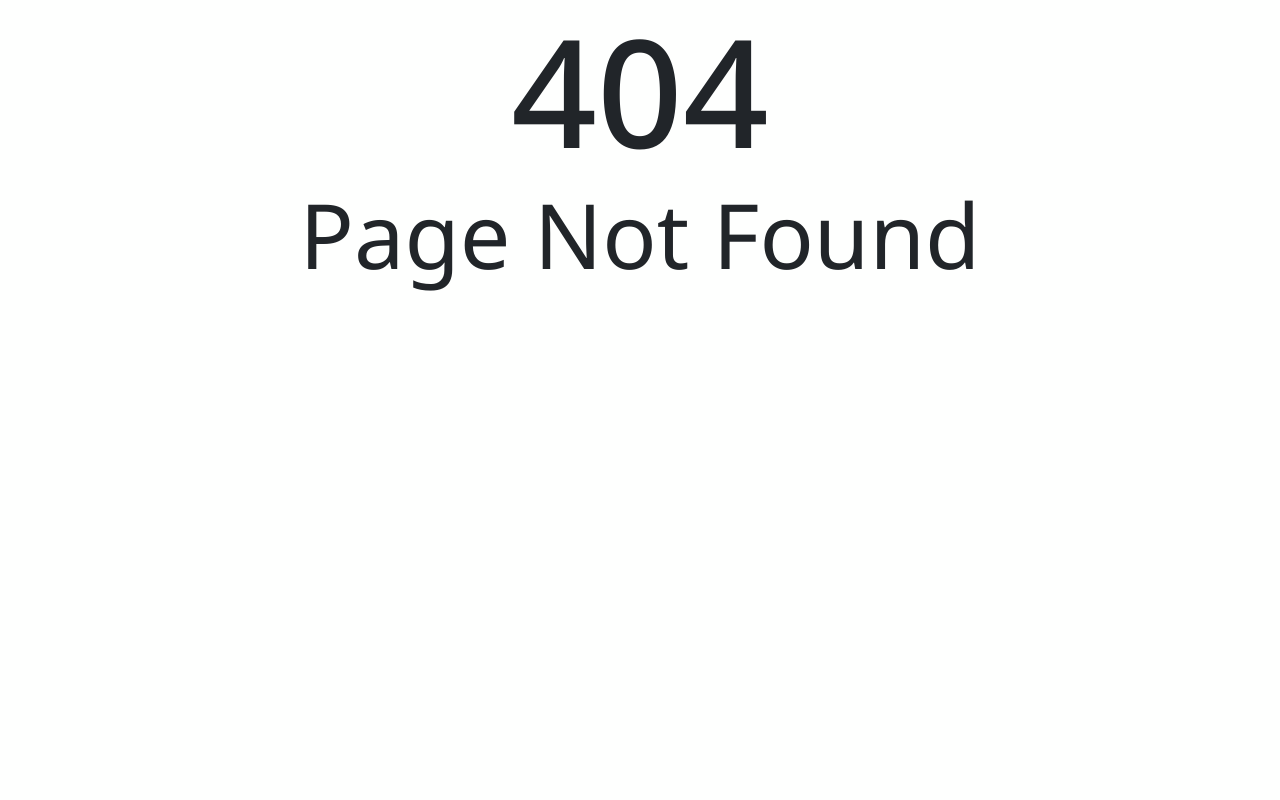
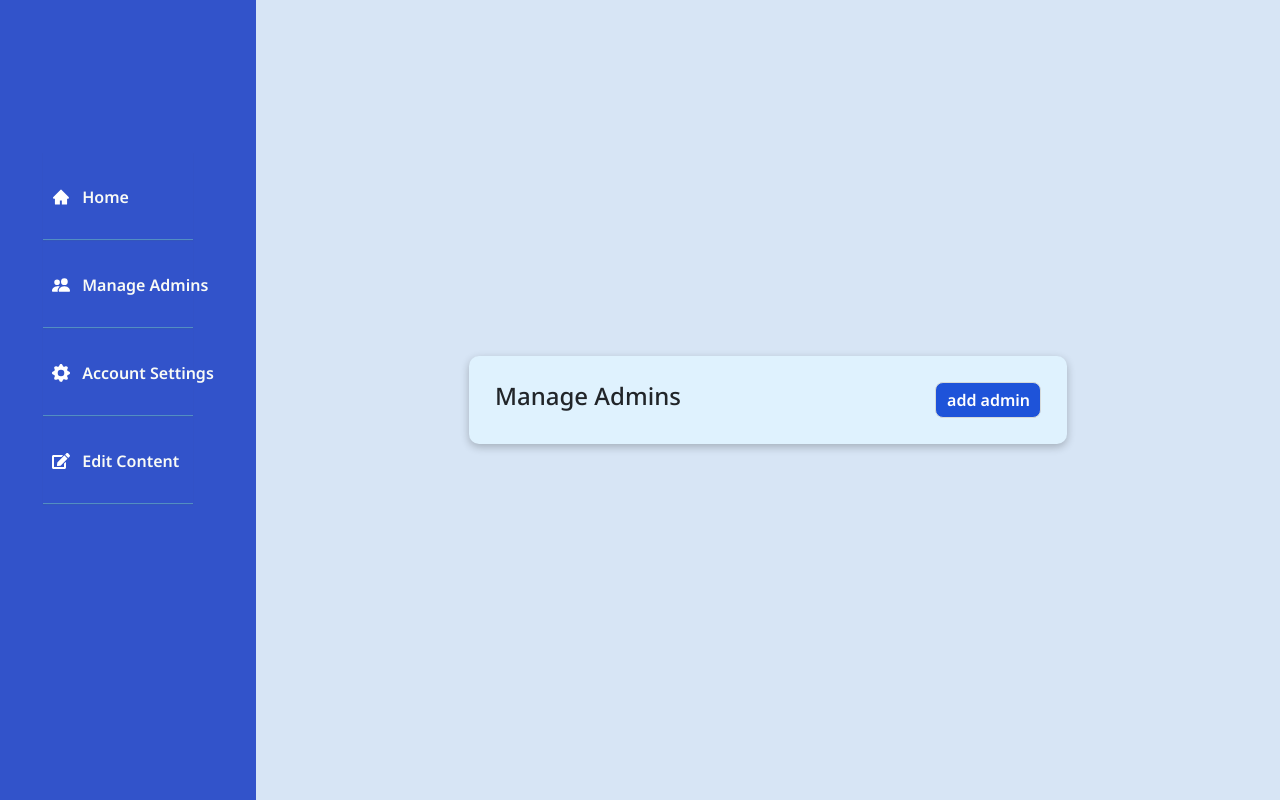
Before and after one commit to yianan261/Starts-Foundation, a React (Create React App) app in the folder client/: page /admin/manage-admins in a window 1280 px wide. Before the commit this address had no page. Built offline with nearby package versions, Linux system fonts and the light colour scheme.

Commit message:
updated manage admin page

```diff
--- a/client/src/components/AdminDashboard/AdminDashboard.js
+++ b/client/src/components/AdminDashboard/AdminDashboard.js
@@ -1,7 +1,11 @@
 import React from "react";
 
 function AdminDashboard() {
-  return <div>AdminDashboard</div>;
+  return (
+    <div>
+      <main>AdminDashboard</main>
+    </div>
+  );
 }
 
 export default AdminDashboard;
--- a/client/src/components/AdminSideNav/AdminSideNav.css
+++ b/client/src/components/AdminSideNav/AdminSideNav.css
@@ -25,13 +25,14 @@
   align-items: center;
   white-space: nowrap;
   padding: 20% 12% 20% 6%;
-  /* font-size: 2rem; */
   box-shadow: rgba(70, 99, 70, 0.1) 0px 1px 1px 0px;
+  border-bottom: 1px solid #528ec3;
 }
 
 .sidenav__list-item a {
   text-decoration: none;
   color: rgb(249, 251, 246);
+
   font-size: 18px;
   width: 100%;
   height: 100%;
--- a/client/src/components/ManageAdmins/ManageAdmins.css
+++ b/client/src/components/ManageAdmins/ManageAdmins.css
@@ -0,0 +1,47 @@
+.manageAdminsDiv {
+  width: 50vw;
+  height: auto;
+  border-radius: 10px;
+  background-color: rgb(223, 242, 254);
+  padding: 2%;
+  display: flex;
+  justify-content: space-between;
+  box-shadow: rgba(0, 0, 0, 0.24) 0px 3px 8px;
+}
+
+.manageAdminsTitle {
+  font-size: 24px;
+}
+
+.addAdminSpan {
+  float: right;
+}
+
+.addAdminBtn{
+background-color: #1e53d9;
+  border: 1px solid #d5d9d9;
+  display: inline-flex;
+  border-radius: 8px;
+  box-sizing: border-box;
+  color: #ffffff;
+  cursor: pointer;
+  padding: 5px 10px 5px 11px;
+  position: relative;
+  text-align: center;
+  text-decoration: none;
+  user-select: none;
+  -webkit-user-select: none;
+  touch-action: manipulation;
+  vertical-align: middle;
+}
+
+.addAdminBtn:hover {
+    background-color: #0a2166;
+    color: white;
+  }
+
+  .addAdminBtn:focus {
+    border-color: #64ccdc;
+    box-shadow: rgba(213, 217, 217, 0.5) 0 2px 5px 0;
+    outline: 0;
+  }
--- a/client/src/components/ManageAdmins/ManageAdmins.js
+++ b/client/src/components/ManageAdmins/ManageAdmins.js
@@ -1,9 +1,17 @@
-import React from 'react'
+import React from "react";
+import "./ManageAdmins.css";
 
 function ManageAdmins() {
   return (
-    <div>ManageAdmins</div>
-  )
+    <>
+      <main className="manageAdminsDiv">
+        <h1 className="manageAdminsTitle">Manage Admins</h1>
+        <span className="addAdminSpan">
+          <button className="addAdminBtn">add admin</button>
+        </span>
+      </main>
+    </>
+  );
 }
 
-export default ManageAdmins
+export default ManageAdmins;
--- a/client/src/index.js
+++ b/client/src/index.js
@@ -3,22 +3,25 @@ import ReactDOM from "react-dom/client";
 import { createBrowserRouter, RouterProvider } from "react-router-dom";
 import "./index.css";
 import App from "./App";
-import NotFound from "./pages/ErrorPages/NotFound";
-import ServerError from "./pages/ErrorPages/ServerError";
-import About from "./pages/About/About";
-import Login from "./pages/AdminLogin/Login";
+import {
+  About,
+  AdminHomePage,
+  Login,
+  NotFound,
+  ServerError,
+  ManageAdminsPage,
+} from "./pages/index.js";
 import reportWebVitals from "./reportWebVitals";
-import AdminHomePage from "./pages/AdminHome/AdminHomePage";
 
 const router = createBrowserRouter([
   {
     path: "/",
-    element: <App></App>,
+    element: <App/>,
     errorElement: <ServerError />,
   },
   {
     path: "/about",
-    element: <About></About>,
+    element: <About/>,
     errorElement: <ServerError />,
   },
   {
@@ -29,6 +32,11 @@ const router = createBrowserRouter([
   {
     path: "/admin/home",
     element: <AdminHomePage />,
+    errorElement: <ServerError />,
+  },
+  {
+    path: "/admin/manage-admins",
+    element: <ManageAdminsPage />,
     errorElement: <ServerError />,
   },
   {
--- a/client/src/pages/ErrorPages/NotFound.css
+++ b/client/src/pages/ErrorPages/NotFound.css
@@ -10,3 +10,13 @@
   text-align: center;
   font-weight: 400;
 }
+
+.backHome {
+  font-size: 24px;
+  text-align: center;
+}
+
+.backHomeSpan {
+  display: flex;
+  justify-content: center;
+}
--- a/client/src/pages/ErrorPages/NotFound.js
+++ b/client/src/pages/ErrorPages/NotFound.js
@@ -1,5 +1,6 @@
 import React from "react";
 import "./NotFound.css";
+import { Link } from "react-router-dom";
 
 /**
  * module that returns error page
@@ -7,9 +8,14 @@ import "./NotFound.css";
  */
 function NotFound() {
   return (
-    <div>
+    <div className="notFoundMainDiv">
       <h1 className="errorHeader">404</h1>
       <h2 className="notFound">Page Not Found</h2>
+      <span className="backHomeSpan">
+        <Link className="backHome" to="/">
+          Back Home
+        </Link>
+      </span>
     </div>
   );
 }
--- /dev/null
+++ b/client/src/pages/ManageAdminsPage.js/ManageAdminsPage.css
@@ -0,0 +1,3 @@
+.adminDiv{
+    align-items: center;
+}
--- /dev/null
+++ b/client/src/pages/ManageAdminsPage.js/ManageAdminsPage.js
@@ -0,0 +1,18 @@
+import React from "react";
+import ManageAdmins from "../../components/ManageAdmins/ManageAdmins";
+import AdminSideNav from "../../components/AdminSideNav/AdminSideNav";
+
+function ManageAdminsPage() {
+  return (
+    <>
+      <div className="d-flex align-items-center admin-mainDiv adminDiv">
+        <AdminSideNav />
+        <div className="col-2"></div>
+        <ManageAdmins />
+        <div className="col-2"></div>
+      </div>
+    </>
+  );
+}
+
+export default ManageAdminsPage;
--- /dev/null
+++ b/client/src/pages/index.js
@@ -0,0 +1,8 @@
+import About from "./About/About";
+import AdminHomePage from "./AdminHome/AdminHomePage";
+import Login from "./AdminLogin/Login";
+import NotFound from "./ErrorPages/NotFound";
+import ServerError from "./ErrorPages/ServerError";
+import ManageAdminsPage from "./ManageAdminsPage.js/ManageAdminsPage";
+
+export { About, AdminHomePage, Login, NotFound, ServerError, ManageAdminsPage };
```
